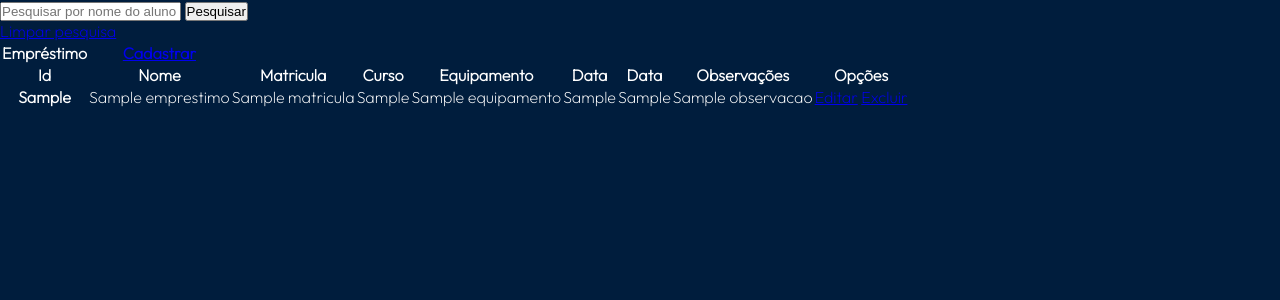
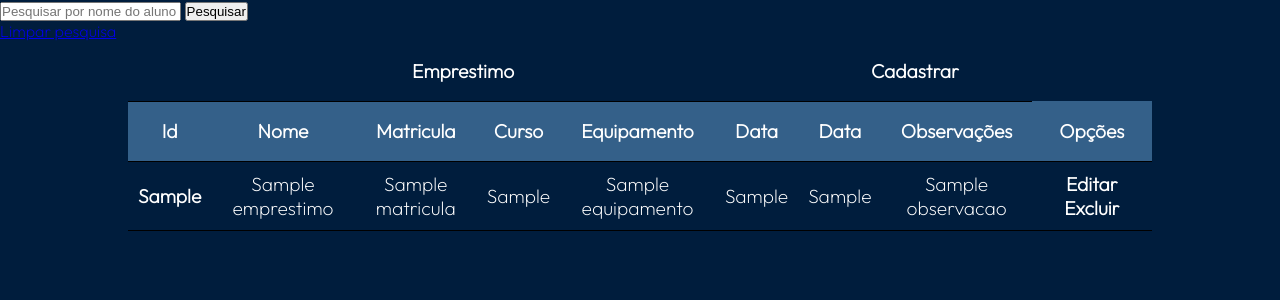
Before and after one commit to assuncaofelipe/CEN-Eng-Web-Django-II, a Django app: template emprestimo/templates/listar_emprestimo.html in a window 1280 px wide. Shown: the part 112-412 px from the top of the page. Run offline with Django 4.2, Linux system fonts and the light colour scheme; the template is opened without the code that fills it: most values are stand-ins (such as "Sample title", 1, 10 or a date in 2020).

Commit message:
update lista emprestimo

```diff
--- a/emprestimo/templates/listar_emprestimo.html
+++ b/emprestimo/templates/listar_emprestimo.html
@@ -1,16 +1,23 @@
 {% extends 'base.html' %}
+
+{% load static %}
+
+{% block style %}
+        <link rel="stylesheet" href="{% static 'css/tabelas.css' %}" />
+{% endblock %}
+
 {% block conteudo %}
     <form method="GET" action="{% url 'listar_emprestimo' %}">
         <input type="text" name="search" placeholder="Pesquisar por nome do aluno ou equipamento">
         <button type="submit">Pesquisar</button>
     </form>
     <a href="{% url 'listar_emprestimo' %}">Limpar pesquisa</a>
-    <div class="container">
+
     <table>
         <thead>
             <tr>
-                <th>Empréstimo</th>
-                <th>
+                <th colspan="6">Emprestimo</th>
+                <th colspan="2">
                     <a href="{% url 'cadastrar_emprestimo' %}">Cadastrar</a>
                 </th>
             </tr>
@@ -45,5 +52,5 @@
             {% endfor %}
         </tbody>
     </table>
-</div>
+
 {% endblock %}
```
